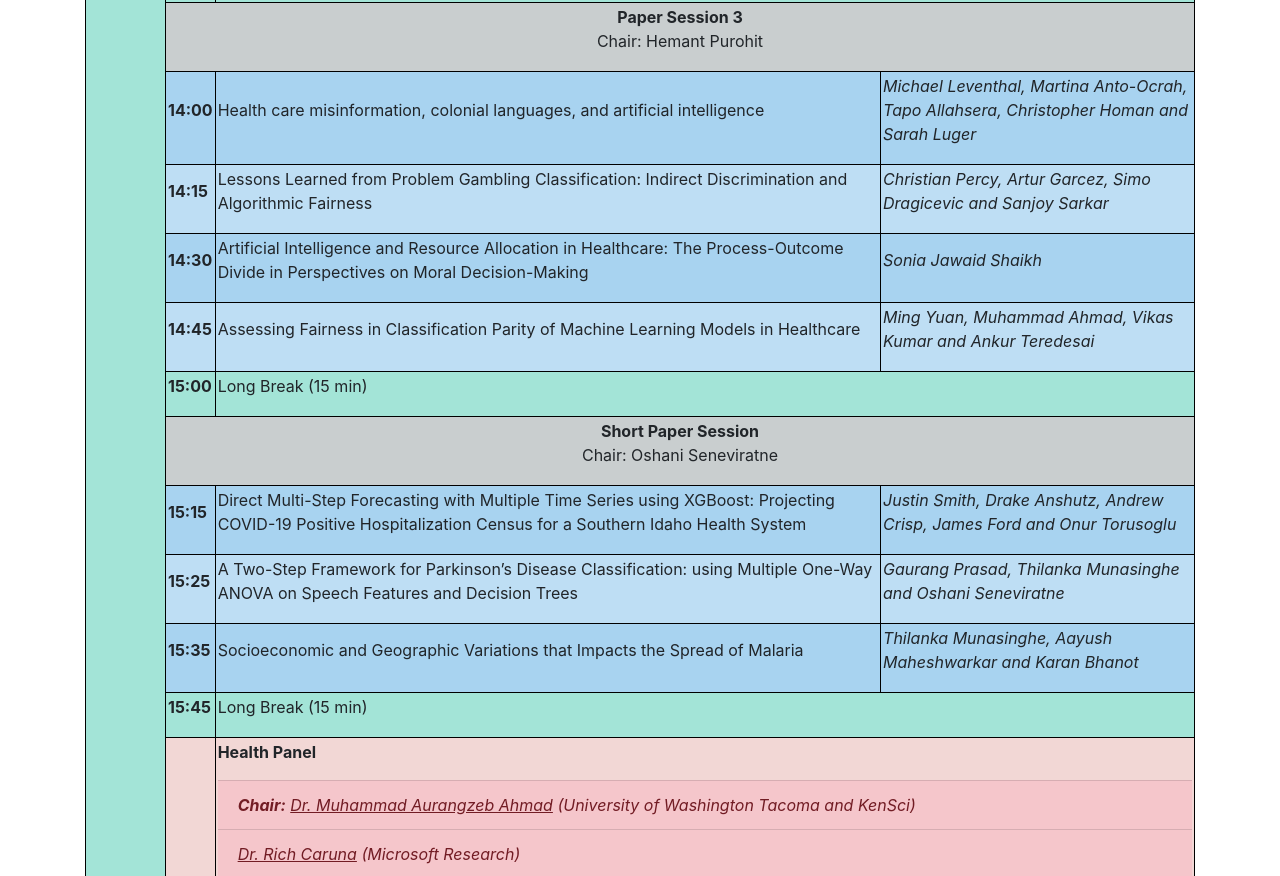
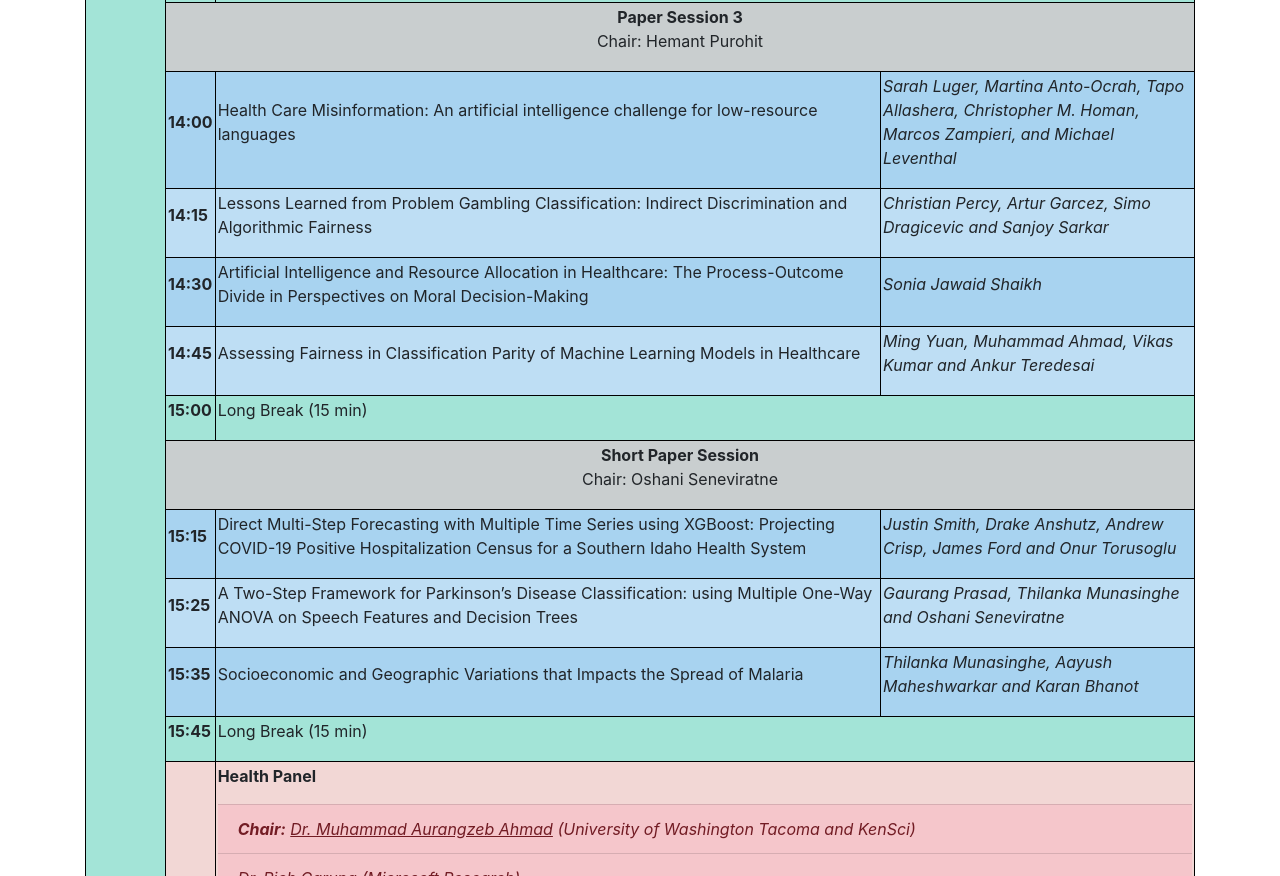
Before and after one commit to ai-for-socialgood/ai-for-socialgood.github.io, a plain HTML site: page index.html in a window 1280 px wide. Shown: the part 2000-2876 px from the top of the page. Drawn offline with Linux system fonts and the light colour scheme.

Commit message:
updated the author order on Sarah Luger's request

```diff
--- a/index.html
+++ b/index.html
@@ -282,10 +282,10 @@
                             <p><b>14:00</b></p>
                           </td>
                           <td class="title-col">
-                            <p>Health care misinformation, colonial languages, and artificial intelligence</p>
+                            <p> Health Care Misinformation: An artificial intelligence challenge for low-resource languages</p>
                           </td>
                           <td class="presenters-col">
-                            <p><i>Michael Leventhal, Martina Anto-Ocrah, Tapo Allahsera, Christopher Homan and Sarah Luger</i></p>
+                            <p><i>Sarah Luger, Martina Anto-Ocrah, Tapo Allashera, Christopher M. Homan, Marcos Zampieri, and Michael Leventhal</i></p>
                           </td>
                         </tr>
                         <tr bgcolor="#bedef4"> <!-- 85% -->
```
